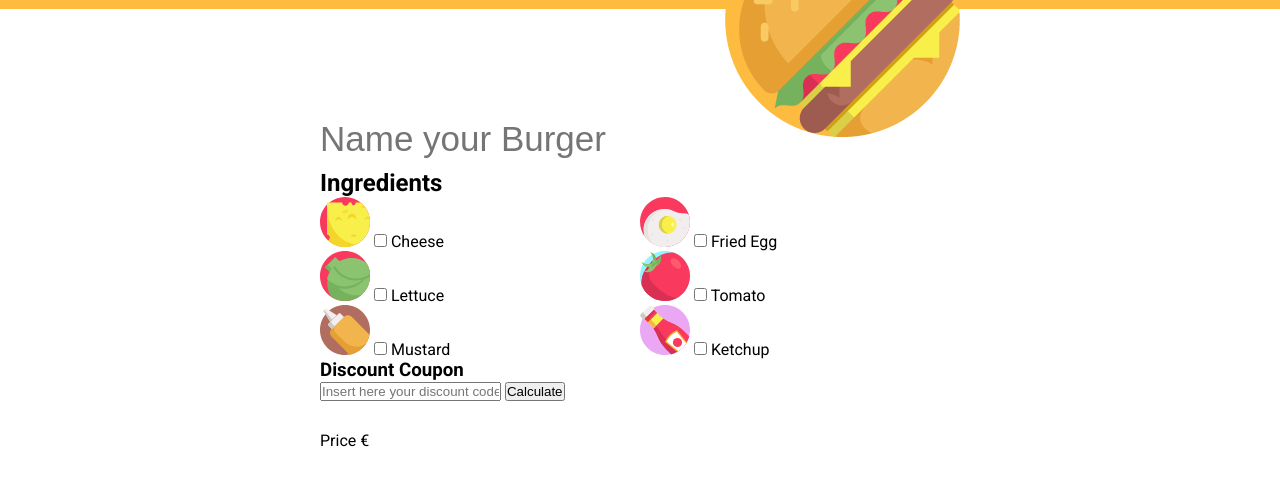
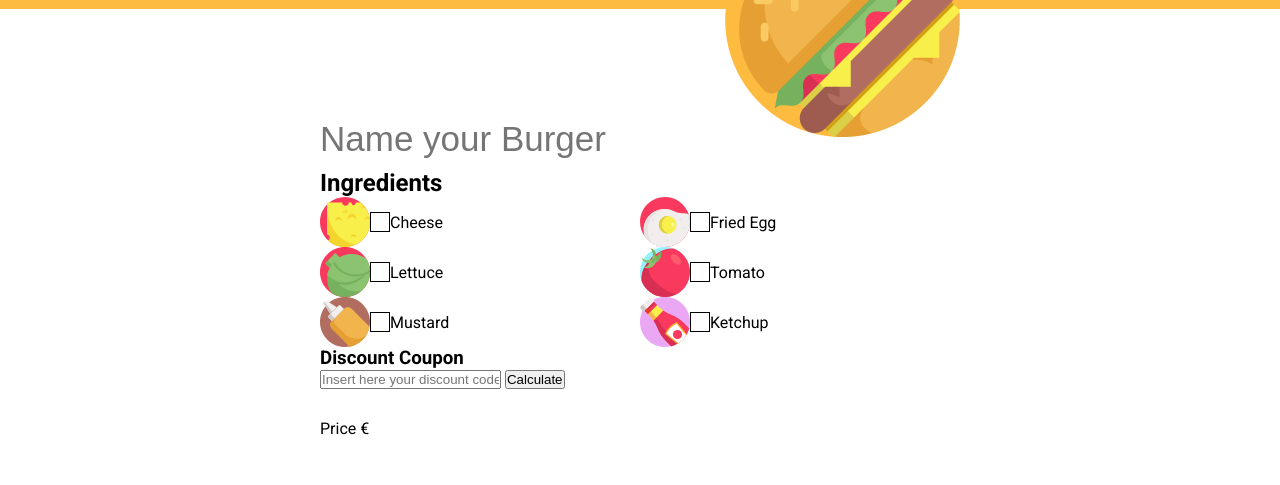
Before and after one commit to Geeogee/js-burger, a plain HTML site: page index.html in a window 1280 px wide. Shown: the part 91-576 px from the top of the page. Drawn offline with Linux system fonts and the light colour scheme.

Commit message:
Solved checkbox bug

```diff
--- a/css/style.css
+++ b/css/style.css
@@ -56,6 +56,7 @@ main .container {
     outline: 0;
 }
 
+
 .ingredients {
     list-style-type: none;
     display: flex;
@@ -65,8 +66,25 @@ main .container {
 
 .ingredients li {
     flex-basis: 50%;
+    display: flex;
+    align-items: center;
 }
 
 .ingredients img {
     width: 50px;
 }
+
+input[type="checkbox"] {
+    display: none;
+}
+
+.styled-checkbox {
+    border: 1px solid #000;
+    width: 20px;
+    height: 20px;
+    line-height: 20px;
+    font-size: 10px;
+    text-align: center;
+    color: transparent;
+    user-select: none;
+}
--- a/index.html
+++ b/index.html
@@ -35,32 +35,50 @@
                 <li>
                     <img src="img/cheese.svg" alt="Cheese">
                     <input type="checkbox" id="cheese" class="ingr-check" data-price="2">
-                    <label for="cheese">Cheese</label>
+                    <div class="styled-checkbox">
+                        <span class="fake-check">&#10004;</span>
+                    </div>
+                    Cheese
                 </li>
                 <li>
                     <img src="img/fried-egg.svg" alt="Fried Egg">
                     <input type="checkbox" id="egg" class="ingr-check" data-price="5">
-                    <label for="egg">Fried Egg</label>
+                    <div class="styled-checkbox">
+                        <span class="fake-check">&#10004;</span>
+                    </div>
+                    Fried Egg
                 </li>
                 <li>
                     <img src="img/lettuce.svg" alt="Lettuce">
                     <input type="checkbox" id="lettuce" class="ingr-check" data-price="6">
-                    <label for="lettuce">Lettuce</label>
+                    <div class="styled-checkbox">
+                        <span class="fake-check">&#10004;</span>
+                    </div>
+                    Lettuce
                 </li>
                 <li>
                     <img src="img/tomato.svg" alt="Tomato">
                     <input type="checkbox" id="tomato" class="ingr-check" data-price="3">
-                    <label for="tomato">Tomato</label>
+                    <div class="styled-checkbox">
+                        <span class="fake-check">&#10004;</span>
+                    </div>
+                    Tomato
                 </li>
                 <li>
                     <img src="img/mustard.svg" alt="Mustard">
                     <input type="checkbox" id="mustard" class="ingr-check" data-price="2">
-                    <label for="mustard">Mustard</label>
+                    <div class="styled-checkbox">
+                        <span class="fake-check">&#10004;</span>
+                    </div>
+                    Mustard
                 </li>
                 <li>
                     <img src="img/ketchup.svg" alt="Ketchup">
                     <input type="checkbox" id="ketchup" class="ingr-check" data-price="2">
-                    <label for="ketchup">Ketchup</label>
+                    <div class="styled-checkbox">
+                        <span class="fake-check">&#10004;</span>
+                    </div>
+                    Ketchup
                 </li>
             </ul>
 
--- a/js/script.js
+++ b/js/script.js
@@ -1,6 +1,7 @@
 
 //Get the collection of all li elements
 var ingrLis = document.getElementsByTagName("li");
+var testCheck = document.getElementsByClassName("styled-checkbox");
 
 for(var i=0; i<ingrLis.length; i++) {
     var li = ingrLis[i];
@@ -8,8 +9,15 @@ for(var i=0; i<ingrLis.length; i++) {
     li.addEventListener("click", function() {
         // this is the li that is clicked
         var clickedCheckbox = this.children[1]; // the second child of the li == checkbox
-        clickedCheckbox.checked = !clickedCheckbox.checked; // if checkbox.checked checked = true else checkbox.checked = false
-
+        console.log(clickedCheckbox);
+        var fakeCheck = this.children[2];
+        if (clickedCheckbox.checked) {
+            clickedCheckbox.checked = false;
+            fakeCheck.style.color = "transparent";
+        } else {
+            clickedCheckbox.checked = true;
+            fakeCheck.style.color = "#000";
+        }
     });
 }
 
@@ -57,6 +65,5 @@ priceCalcBtn.addEventListener("click", function() {
 
         document.getElementById("price").innerHTML = totalPrice;
 
-
     }
 });
```
